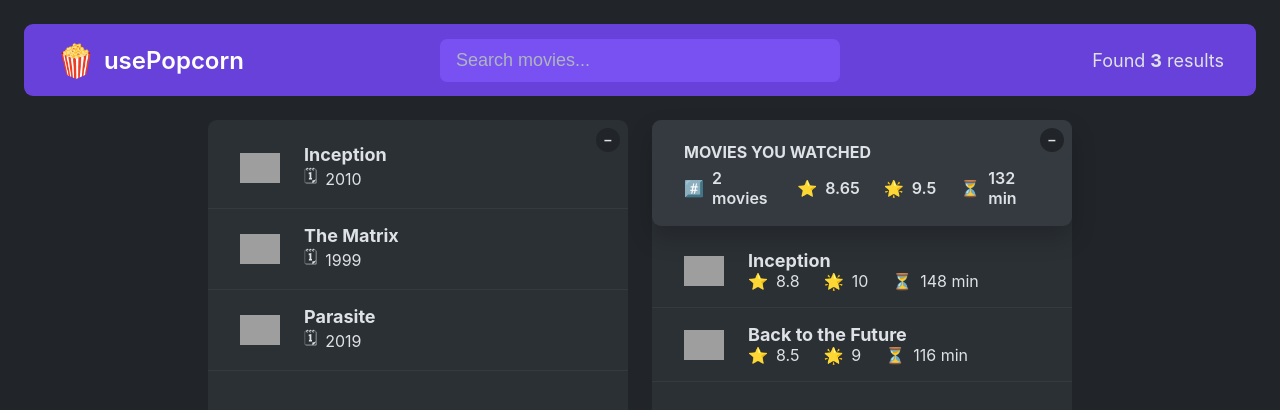
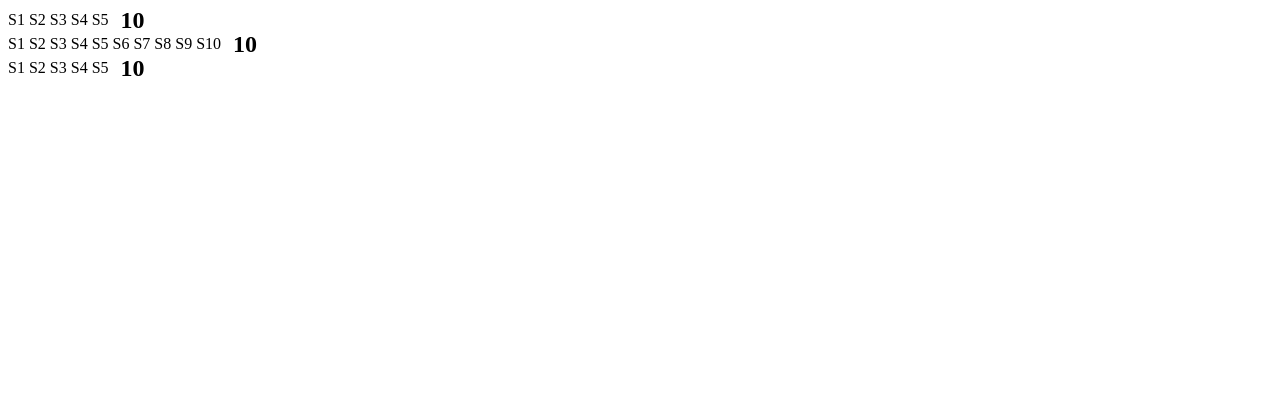
Before and after one commit to CezarLuca/07_use_popcorn, a React (Create React App) app: page / in a window 1280 px wide. Shown: the top 410 px of the page. Built offline with nearby package versions, Linux system fonts and the light colour scheme; grey boxes are pictures that could not be loaded.

Commit message:
Building a Reusable Star Component done

```diff
--- a/package.json
+++ b/package.json
@@ -9,7 +9,11 @@
         "react": "^18.2.0",
         "react-dom": "^18.2.0",
         "react-scripts": "5.0.1",
-    "web-vitals": "^2.1.4"
+        "web-vitals": "^2.1.4",
+        "@babel/plugin-proposal-private-property-in-object": "^7.16.7"
+    },
+    "devDependencies": {
+        "@babel/plugin-proposal-private-property-in-object": "^7.16.7"
     },
     "scripts": {
         "start": "react-scripts start",
--- /dev/null
+++ b/src/StarRating.js
@@ -0,0 +1,31 @@
+const containerStyle = {
+    display: "flex",
+    alignItems: "center",
+    gap: "0.75rem",
+};
+
+const starContainerStyle = {
+    display: "flex",
+    gap: "0.25rem",
+    alignItems: "center",
+};
+
+const textStyle = {
+    fontSize: "1.5rem",
+    fontWeight: "bold",
+    lineHeight: "1",
+    margin: "0",
+};
+
+export default function StarRating({ maxRating = 5 }) {
+    return (
+        <div style={containerStyle}>
+            <div style={starContainerStyle}>
+                {Array.from({ length: maxRating }, (_, i) => (
+                    <span>S{i + 1}</span>
+                ))}
+            </div>
+            <p style={textStyle}>10</p>
+        </div>
+    );
+}
--- a/src/index.js
+++ b/src/index.js
@@ -1,11 +1,14 @@
 import React from "react";
 import ReactDOM from "react-dom/client";
-import "./index.css";
-import App from "./App";
+// import "./index.css";
+// import App from "./App";
+import StarRating from "./StarRating";
 
 const root = ReactDOM.createRoot(document.getElementById("root"));
 root.render(
     <React.StrictMode>
-        <App />
+        <StarRating maxRating={5} />
+        <StarRating maxRating={10} />
+        <StarRating />
     </React.StrictMode>
 );
```
Lines whose indentation alone changed are shown as unchanged.
